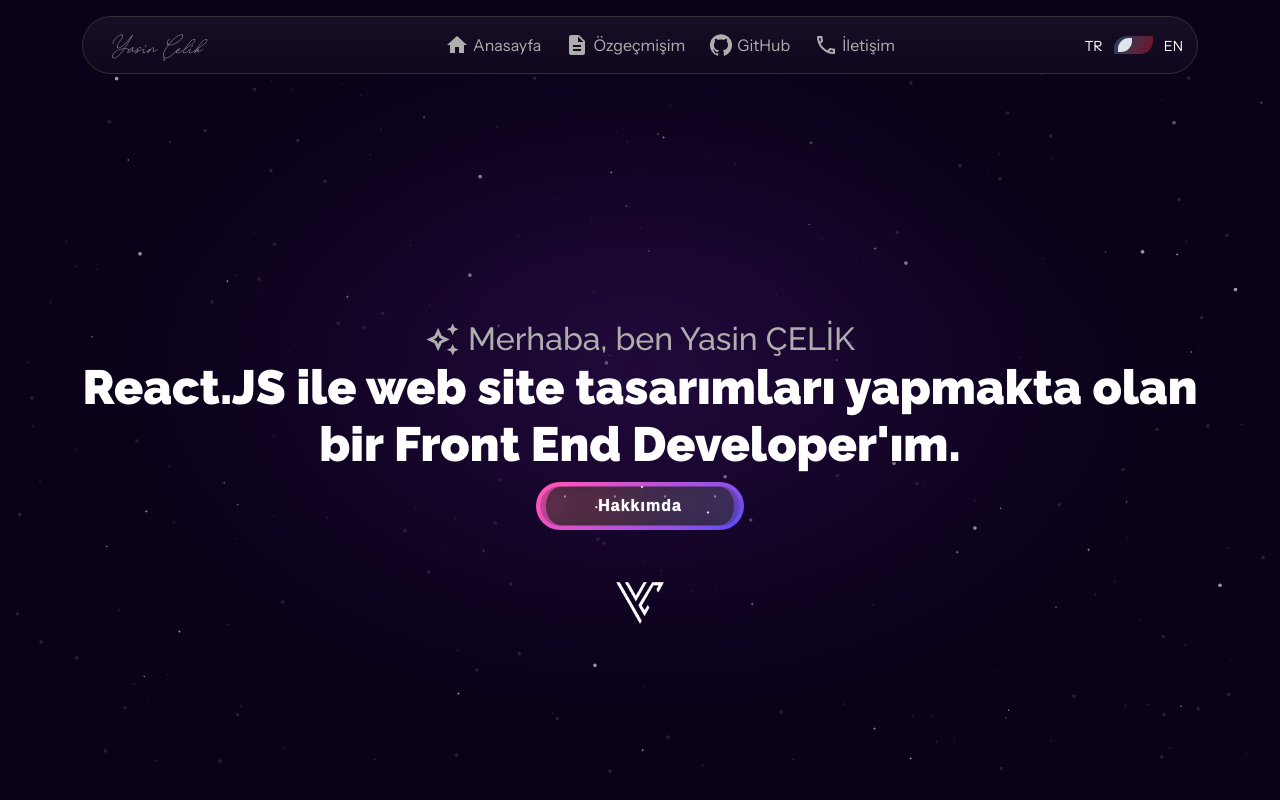
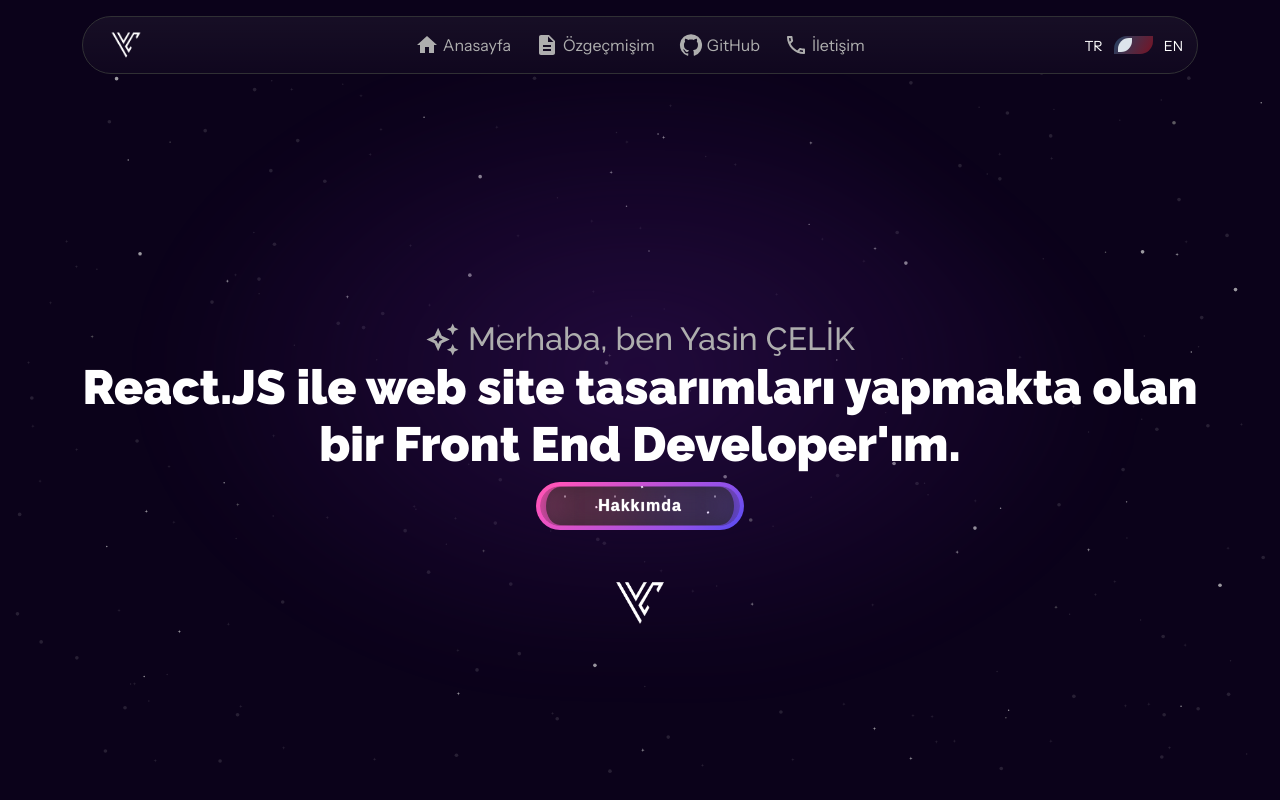
Before and after one commit to YasinCelikSoftware/portfolio, a React (Create React App) app: page / in a window 1280 px wide. Shown: the top 800 px of the page. Built offline with nearby package versions, Linux system fonts and the light colour scheme.

Commit message:
navbar Brand change

```diff
--- a/src/components/Navi.js
+++ b/src/components/Navi.js
@@ -9,6 +9,7 @@ import CallOutlinedIcon from '@mui/icons-material/CallOutlined';
 import HomeIcon from '@mui/icons-material/Home';
 import ToggleSwitch from './ToggleSwitch';
 import Hamburger from './Hamburger';
+import logo from '../assets/images/logo.svg';
 
 function Navi({changelanguage}) {
   const [isOpen, setIsOpen] = useState (false);
@@ -30,7 +31,7 @@ function Navi({changelanguage}) {
     <div>
       <Navbar expand="md" className="mt-3 navi px-3">
         <Link to="/" className="navbar-brand" onClick={brandToggle}>
-          {t ('navBrand')}
+          <img className="navi__logo" src={logo} alt="logo" />
         </Link>
         <Hamburger onClick={toggle} checked={isHamburgerChecked} />
         <Collapse isOpen={isOpen} navbar>
@@ -64,9 +65,11 @@ function Navi({changelanguage}) {
             </NavItem>
 
           </Nav>
-          <NavbarText className="me-3 navi__languageButton">
-            <ToggleSwitch changelanguage={changelanguage} />
-          </NavbarText>
+          <div className="navi__langButtonDiv">
+            <NavbarText className="me-3 navi__languageButton">
+              <ToggleSwitch changelanguage={changelanguage} />
+            </NavbarText>
+          </div>
         </Collapse>
       </Navbar>
     </div>
```
